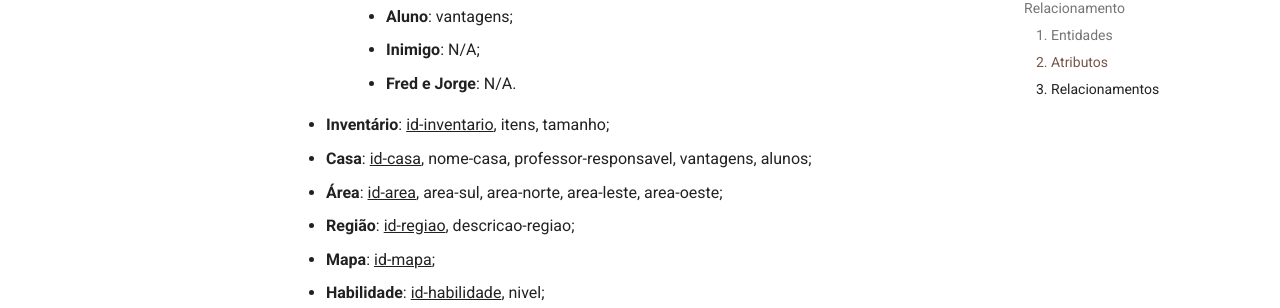
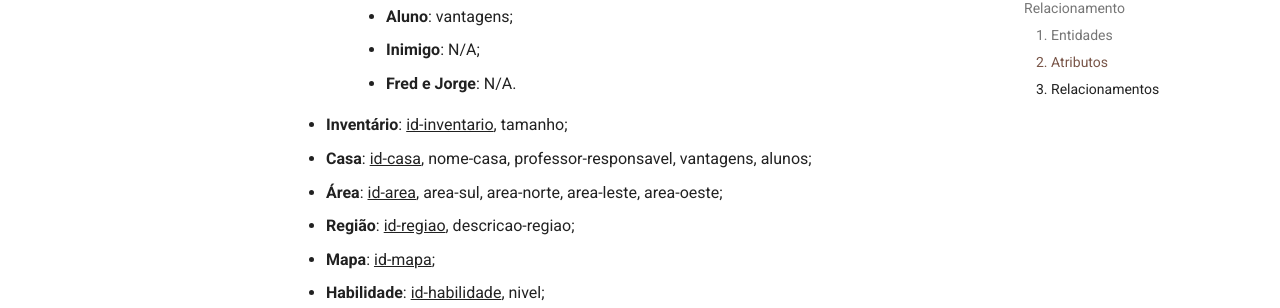
Before and after one commit to SBD1/grupo3-harry-potter, an MkDocs documentation site: the page built from docs/modulo1/MER_HarryPotter_v1.0.md, in a window 1280 px wide and 900 px high, scrolled down 1491 px. Shown: the part 145-453 px from the top of the window. Built offline with MkDocs 1.6.1 and Material for MkDocs 9.7.7, drawn with Linux system fonts in a browser that asks for light colours; comment, search, counter and statistics services are not loaded.

Commit message:
refactor: alterei o documento do MER

```diff
--- a/docs/modulo1/MER_HarryPotter_v1.0.md
+++ b/docs/modulo1/MER_HarryPotter_v1.0.md
@@ -40,7 +40,7 @@ O MER é uma ferramenta usada para representar a estrutura de um banco de dados
         - **Aluno**: vantagens;
         - **Inimigo**: N/A;
         - **Fred e Jorge**: N/A.
-- **Inventário**: <ins>id-inventario</ins>, itens, tamanho;
+- **Inventário**: <ins>id-inventario</ins>, tamanho;
 - **Casa**: <ins>id-casa</ins>, nome-casa, professor-responsavel, vantagens, alunos;
 - **Área**: <ins>id-area</ins>, area-sul, area-norte, area-leste, area-oeste;
 - **Região**: <ins>id-regiao</ins>, descricao-regiao;
```
